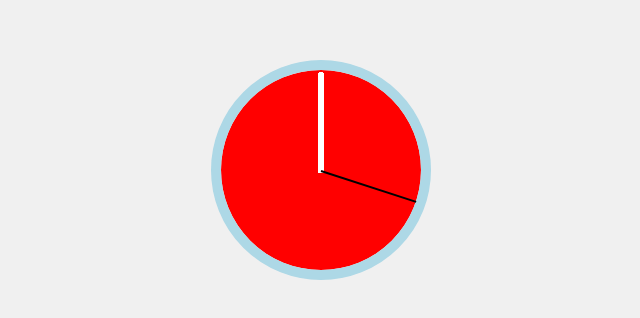
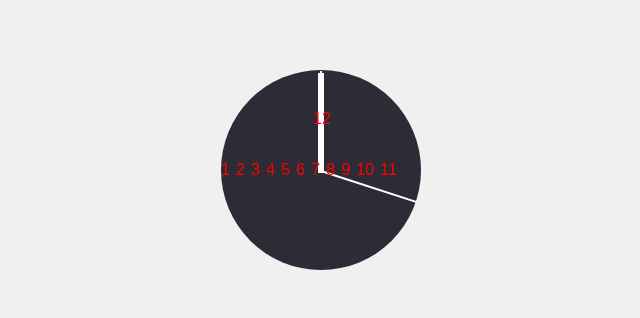
Before and after one commit to ranjanrana1712/clock, a plain HTML site: page index.html in a window 1280 px wide. Shown: the part 230-548 px from the top of the page, without its empty margins (319-959 px from the left). Drawn offline with Linux system fonts and the light colour scheme.

Commit message:
fix:fixing number in clock

```diff
--- a/index.html
+++ b/index.html
@@ -15,7 +15,7 @@
     <meta charset="UTF-8">
     <meta name="viewport" content="width=device-width, initial-scale=1.0">
     <title>cLOCK</title>
-    <link rel="stylesheet" href="./syle.css">
+    <link rel="stylesheet" href="./style.css">
 </head>
 <body>
 
@@ -24,17 +24,22 @@
             <div class="hand hour-hand"></div>
             <div class="hand min-hand"></div>
             <div class="hand second-hand"></div>
+            <div class="number number-1">1</div>
+            <div class="number number-2">2</div>
+            <div class="number number-3">3</div>
+            <div class="number number-4">4</div>
+            <div class="number number-5">5</div>
+            <div class="number number-6">6</div>
+            <div class="number number-7">7</div>
+            <div class="number number-8">8</div>
+            <div class="number number-9">9</div>
+            <div class="number number-10">10</div>
+            <div class="number number-11">11</div>
+            <div class="number number-12">12</div>
+            </div>
 
-
+            <div class="circle"></div>
         </div>
-    </div>
-
-    <div class="circle">
-
-    </div>
-
-
-
     <script src="./script.js"></script>
 </body>
 </html>
--- /dev/null
+++ b/style.css
@@ -0,0 +1,136 @@
+* {
+    box-sizing: border-box;
+    margin: 0;
+    padding: 0;
+
+}
+body {
+    display: flex;
+    align-items: center;
+    justify-content: center;
+    height: 100vh;
+    margin: 0;
+    background-color: #f0f0f0;
+}
+.clock-face {
+    position: absolute;
+    width: 100%;
+    height: 100%;
+    display: flex;
+    align-items: center;
+    justify-content: space-between;
+}
+
+
+.hand {
+    position: absolute;
+    width: 50%;
+    height: 2px;
+    background-color: white;
+    transform-origin: 100%;
+    transform: rotate(90deg);
+    top: 50%;
+}
+
+
+.hour-hand {
+    background-color: white;
+    height: 6px;
+}
+.min-hand {
+    background-color: white;
+    height: 2px;
+    width: 100px
+}
+
+.sec-hand {
+    background-color: white;
+}
+.clock{
+    position: relative;
+    width: 200px;
+    height: 200px;
+    /* border: 10px solid #ADD8E6 ; */
+    border-radius: 50%;
+    font-family: Arial, sans-serif;
+
+}
+.number {
+    position: relative;
+    transform-origin: 50% 100%;
+    color: red;
+}
+/* .number-1 {
+    top: 10px;
+    left: 70%;
+    transform: translateX(-50%);
+} */
+/* .number-2 {
+    top: 100px;
+    right: 10px;
+    transform: translateY(-50%);
+
+} */
+/* .number-3 {
+    top: 50%;
+    right: 10px;
+    transform: translateY(-50%);
+} */
+/* .number-4 {
+    bottom: 20px;
+    right: 50%;
+    transform: translateX(50%);
+} */
+/*
+.number-5 {
+    bottom: 10px;
+    left: 50%;
+    transform: translateX(-50%);
+} */
+/* .number-6 {
+    bottom: 20px;
+    left: 90px;
+    transform: translateY(50%);
+
+} */
+/* .number-7 {
+    top: 50%;
+    left: 10px;
+    transform: translateY(-50%);
+} */
+
+/* .number-8 {
+    top: 80%;
+    left: 50%;
+    transform: translateX(-50%);
+
+} */
+/* .number-9{
+    top: 50%;
+    left: 10px;
+    transform: translateY(-50%);
+} */
+/* .number-10{
+    bottom: 20px;
+    left: 50%;
+    transform: translateX(-50%);
+
+} */
+/* .number-11{
+    bottom: 10px;
+    right: 50%;
+    transform: translateX(50%);
+
+} */
+.number-12{
+    top: -60px;
+    right: 90px;
+    transform: translateY(50%);
+}
+
+.circle {
+    background-color: rgb(43, 44, 53);
+    width: 200px;
+    height: 200px;
+    border-radius: 50%;
+}
--- a/syle.css
+++ /dev/null
@@ -1,61 +0,0 @@
-* {
-
-}
-body {
-    display: flex;
-    align-items: center;
-    justify-content: center;
-    height: 100vh;
-    margin: 0;
-    background-color: #f0f0f0;
-}
-
-.halnd {
-    width: 50%;
-    height: 6px;
-    background: black;
-    position: absolute;
-    top: 50%;
-    /* set the rotation at 0 axis */
-    transform-origin: 100%;
-    transform: rotate(90deg);
-    /* transition: all 0.05s; */
-    tracnsition-timing-function: cubic-bezier(0.075, 0.82, 0.165, 1);
-}
-
-.hand {
-    position: absolute;
-    width: 50%;
-    height: 2px;
-    background-color: black;
-    transform-origin: 100%;
-    transform: rotate(90deg);
-    top: 50%;
-}
-
-.hour-hand {
-    background-color: white;
-    height: 6px;
-}
-.min-hand {
-    background-color: white;
-    height: 4px;
-}
-
-.sec-hand {
-    background-color: #91dbf4;
-}
-.clock{
-    position: absolute;
-    width: 200px;
-    height: 200px;
-    border: 10px solid #ADD8E6 ;
-    border-radius: 50%;
-}
-
-.circle {
-    background-color: red;
-    width: 200px;
-    height: 200px;
-    border-radius: 50%;
-}
```
